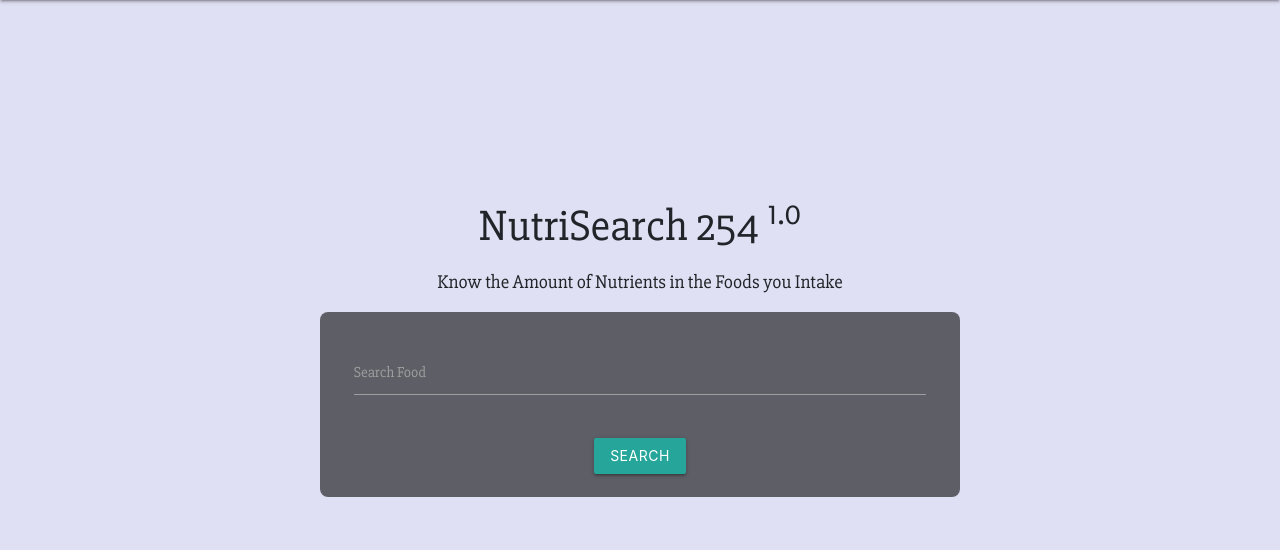
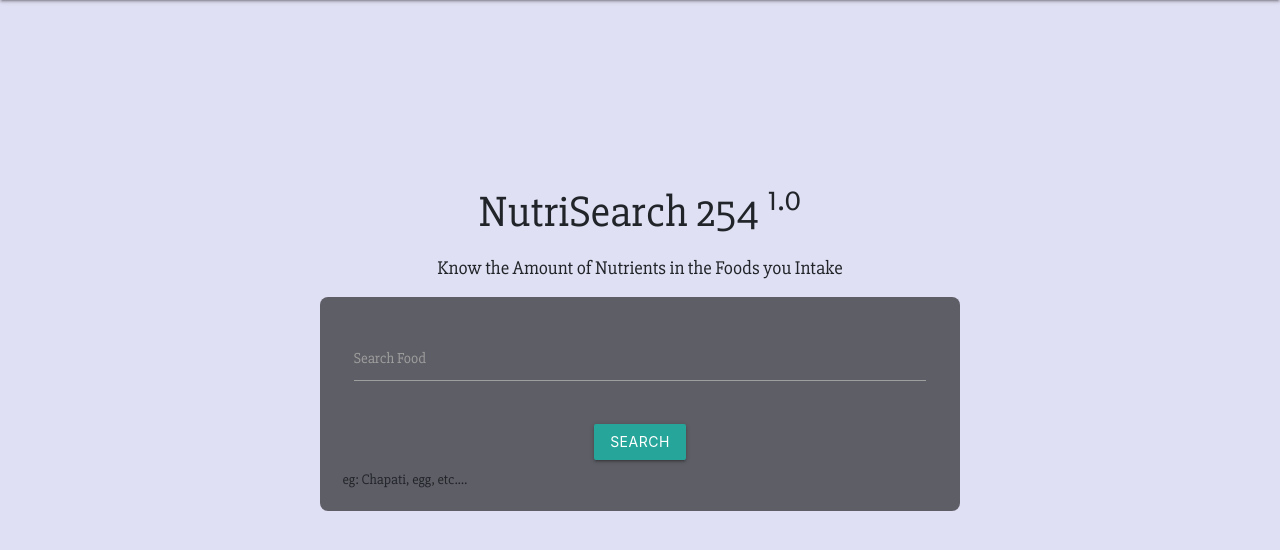
Before and after one commit to layersony/nutrisearch254, a Flask app: page / in a window 1280 px wide. Shown: the part 64-614 px from the top of the page. Run offline with Flask 2, Linux system fonts and the light colour scheme; parts of the project's set-up code (start-up, migrations or seed data) failed here and were passed over; some libraries are stand-ins or nearby versions; some web fonts are replaced.

Commit message:
ft: guide add to index

```diff
--- a/templates/index.html
+++ b/templates/index.html
@@ -25,7 +25,7 @@
           </div>
         </button>
       </div>
-
+      <sub>eg: Chapati, egg, etc....</sub>
     </form>
   </div>
 </div>
```
